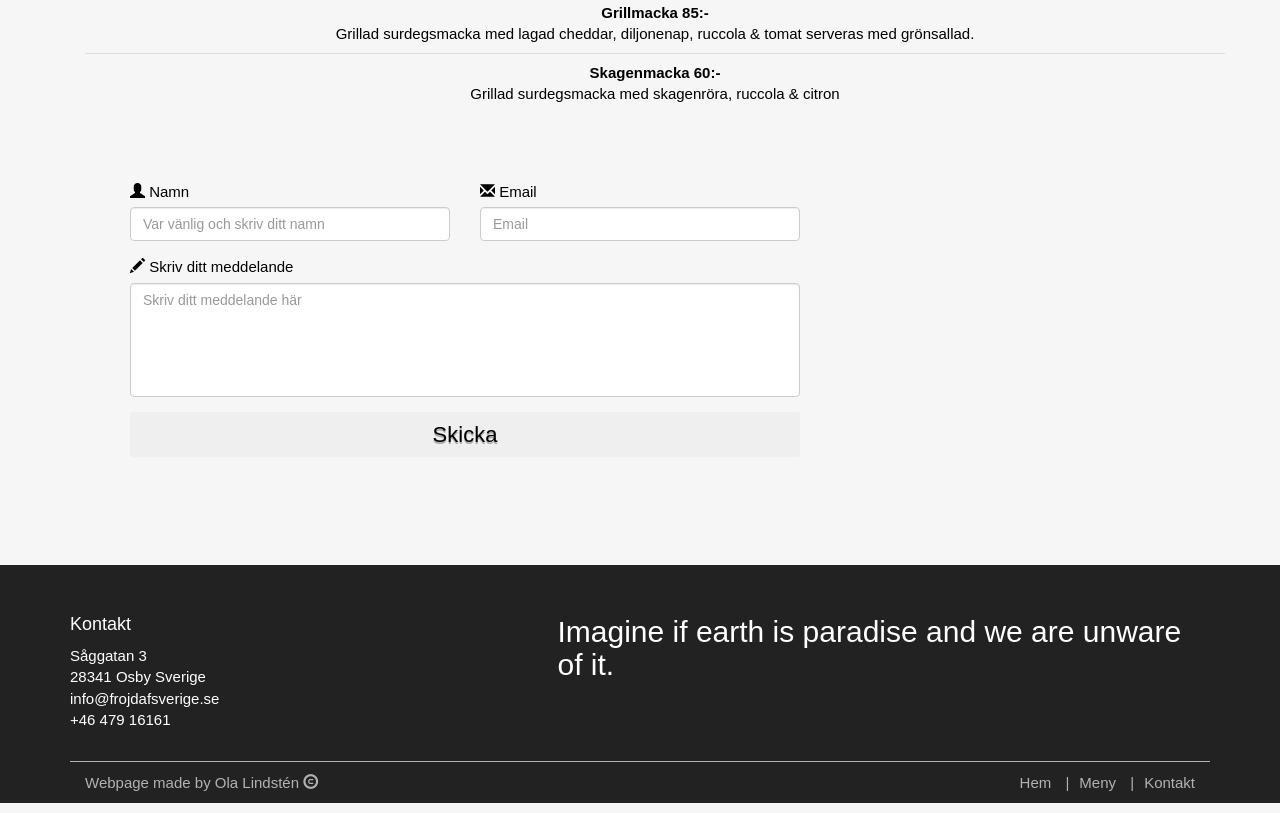
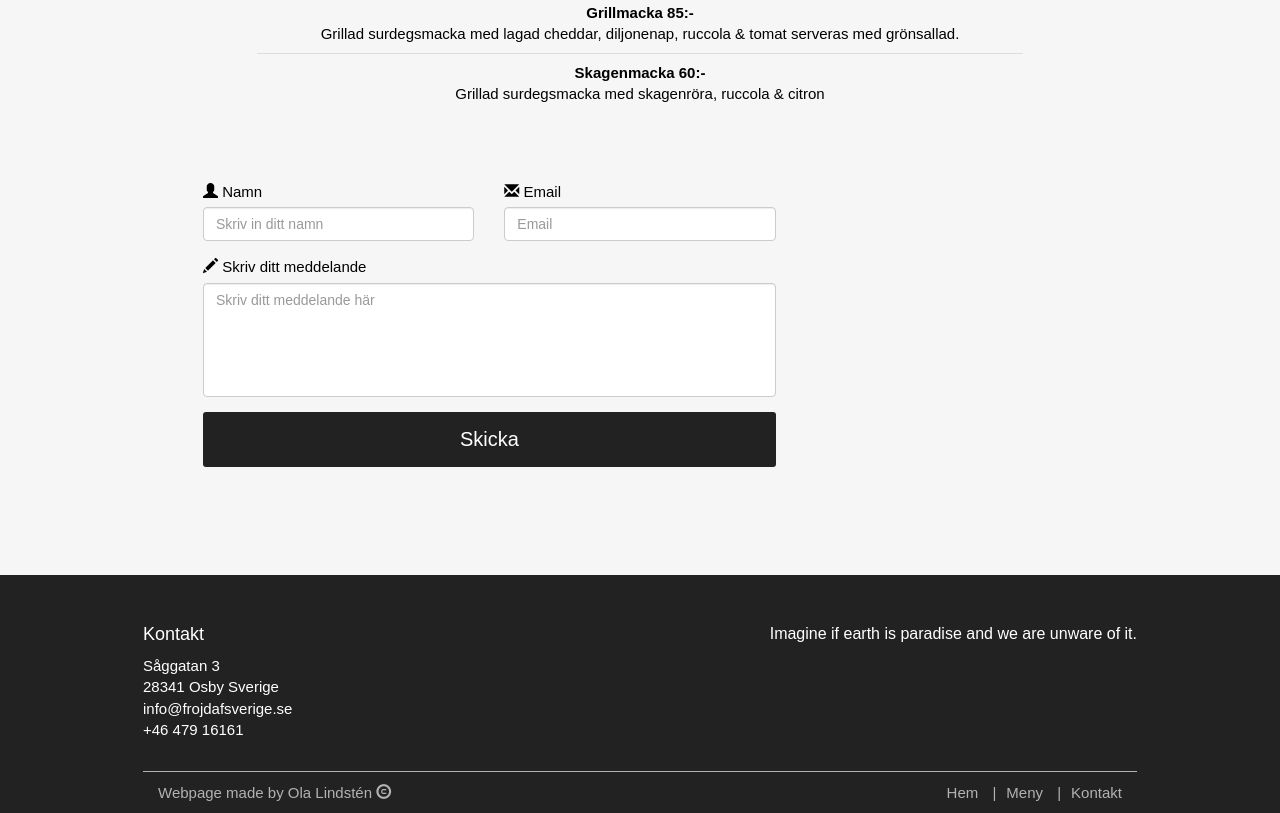
Before and after one commit to OlaLindsten/frojdafsverige, a website: page public_html/index.html in a window 1280 px wide. Shown: the part 900-1713 px from the top of the page. Drawn offline with nearby package versions, Linux system fonts and the light colour scheme.

Commit message:
La till kontakt form

```diff
--- a/nbproject/private/private.xml
+++ b/nbproject/private/private.xml
@@ -5,7 +5,7 @@
         <group>
             <file>file:/C:/T4/frojdafsverige/public_html/css/style.css</file>
             <file>file:/C:/T4/frojdafsverige/public_html/index.html</file>
-            <file>file:/C:/T4/frojdafsverige/public_html/js/script.js</file>
+            <file>file:/C:/T4/frojdafsverige/public_html/css/btn.css</file>
         </group>
     </open-files>
 </project-private>
--- /dev/null
+++ b/public_html/css/btn.css
@@ -0,0 +1,30 @@
+#wrapper {
+  width: 100%;
+  margin: 0;
+  padding: 0;
+}
+.container {
+  width: 80%;
+  margin: 0 auto;
+}
+.send button {
+  margin: 0 auto;
+  font-size: 2.0rem;
+  padding: 1.25rem 2.5rem;
+  display: block;
+  background-color: #222;
+  border: 1px solid transparent;
+  color: #fff;
+  font-weight: 300;
+  -webkit-border-radius: 3px;
+  border-radius: 3px;
+  -webkit-transition: all 0.3s ease-in-out;
+  -moz-transition: all 0.3s ease-in-out;
+  transition: all 0.3s ease-in-out;
+}
+
+.send button:hover {
+  background-color: #F6F6F6;
+  color: #222;
+  border-color: #F6F6F6;
+}
--- a/public_html/css/style.css
+++ b/public_html/css/style.css
@@ -6,14 +6,8 @@ body{
     width: 100%;
     background-color: #F6F6F6;
 }
-.head{
-    padding-top: 20px;
-}
-.row-tabs{
-    padding-top: 30px;
-}
 ul.nav a:hover {
-    color: blue !important;
+    color: #0000ff !important;
     text-decoration: none;
 }
 .text-center{
@@ -33,8 +27,9 @@ ul.nav a:hover {
 .site-footer h1{
     font-size: 18px;
 }
-.site-footer adress h2{
+.site-footer h2{
     text-align: right;
+    font-size: 16px;
 }
 .bottom-footer{
     border-top: 1px solid #b2b2b2;
@@ -57,17 +52,20 @@ ul.nav a:hover {
     color: #b2b2b2;
 }
 .footer-nav a:hover{
-    color: blue;
+    color: #0000ff;
     text-decoration: none;
 }
 
 /* Meny CSS */
-
+.row-tabs{
+    padding-top: 30px;
+}
 .meny-rubrik{
     text-decoration:none;
 }
 .tab-content{
     text-align: center;
+    margin: 0 auto;
 }
 .mat_titel{
     font-weight: bold;
@@ -83,8 +81,11 @@ ul.nav a:hover {
 }
 
 /* Kontakt */
+.kontakt-section{
+    padding top: 10px;
+}
 .jumbotron{
-    background-color: #F6F6F6
+    background-color: #F6F6F6;
 }
 label{
 font-weight: 500;
@@ -95,10 +96,6 @@ textarea form-control{
 textarea{
     resize: none;
 }
-.btn-block {
-  background-position: 0 0;
-  text-shadow: 0px 2px 0px rgba(0, 0, 0, 0.3);
-  font-size: 22px;
-  overflow: hidden;
-  text-align: center;
+.kontakt-section h1{
+    text-align: center;
 }
--- a/public_html/index.html
+++ b/public_html/index.html
@@ -6,6 +6,7 @@
         <meta name="viewport" content="width=device-width, initial-scale=1.0">
         <link href="bower_components/bootstrap/dist/css/bootstrap.min.css" rel="stylesheet"/>
         <link rel="stylesheet" type="text/css" href="css/style.css">
+        <link rel="stylesheet" type="text/css" href="css/btn.css">
         <link rel="shortcut icon" type="image/title" href="img/navlogo2.jpg">
         <link href="css/scrolling-nav.css" rel="stylesheet">
 
@@ -90,7 +91,7 @@
                 <div class="row-tabs">
 
                     <!--Tabs navigation -->
-                    <ul class="nav nav-tabs col-sm-8 col-xs-7">
+                    <ul class="nav nav-tabs col-sm-12 col-xs-7">
                         <li class="active"><a href="#tab1" data-toggle="tab">Mat</a></li>
                         <li><a href="#tab2" data-toggle="tab">Röda viner</a></li>
                         <li><a href="#tab3" data-toggle="tab">Vita/Rosé viner</a></li>
@@ -259,14 +260,13 @@
             <div class="container">
                 <div class="jumbotron">
                     <div class="row">
-
                         <div class="col-md-4">
                             <form>
                                 <div class="form-group">
                                     <span class="glyphicon glyphicon-user"></span>
                                     <span class="sr-only"></span>
                                     <label>Namn</label>
-                                    <input type="text" class="form-control" id="inputNamn" placeholder="Var vänlig och skriv ditt namn">
+                                    <input type="text" class="form-control" id="inputNamn" placeholder="Skriv in ditt namn">
                                 </div>
                             </form>
                         </div>
@@ -281,9 +281,6 @@
                                 </div>
                             </form>
                         </div>
-
-
-
                     </div>
                     <div class="row">
                         <div class="col-md-8">
@@ -295,7 +292,9 @@
                                     <textarea class="form-control" rows="5" id="message" placeholder="Skriv ditt meddelande här"></textarea>
 
                                 </div>
-                                <button type="submit" value="Skicka" class="btn btn-block">Skicka </button>
+                                <div class="send">
+                                    <button type="submit" value="Skicka" id="js-trigger-overlay" class="btn btn-block">Skicka </button>
+                                </div>
                             </form>
                         </div>
                     </div>
@@ -322,15 +321,15 @@
 
                 </div>
                 <div class="bottom-footer">
-                    <div class="col-md-5">Webpage made by Ola Lindstén
+                    <div class="col-md-5 col-xs-12">Webpage made by Ola Lindstén
                         <span class="glyphicon glyphicon-copyright-mark"></span>
                     </div>
 
-                    <div class="col-md-7">
+                    <div class="col-md-7 col-xs-12">
                         <ul class="footer-nav">
                             <li><a class="page-scroll" href="#page-top">Hem</a></li>
                             <li><a class="page-scroll" href="#meny">Meny</a></li>
-                            <li><a class="page-scroll "href="#kontakt">Kontakt</a></li>
+                            <li><a class="page-scroll" href="#kontakt">Kontakt</a></li>
                         </ul>
                     </div>
                 </div>
```
Also changed, not shown: public_html/css/test.css (added).
